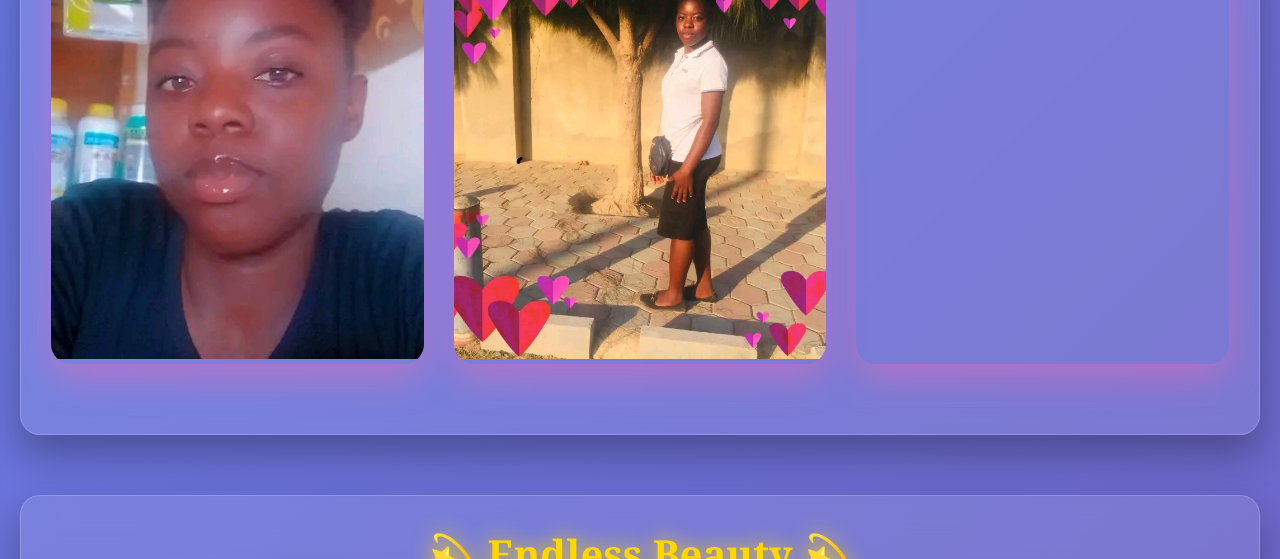
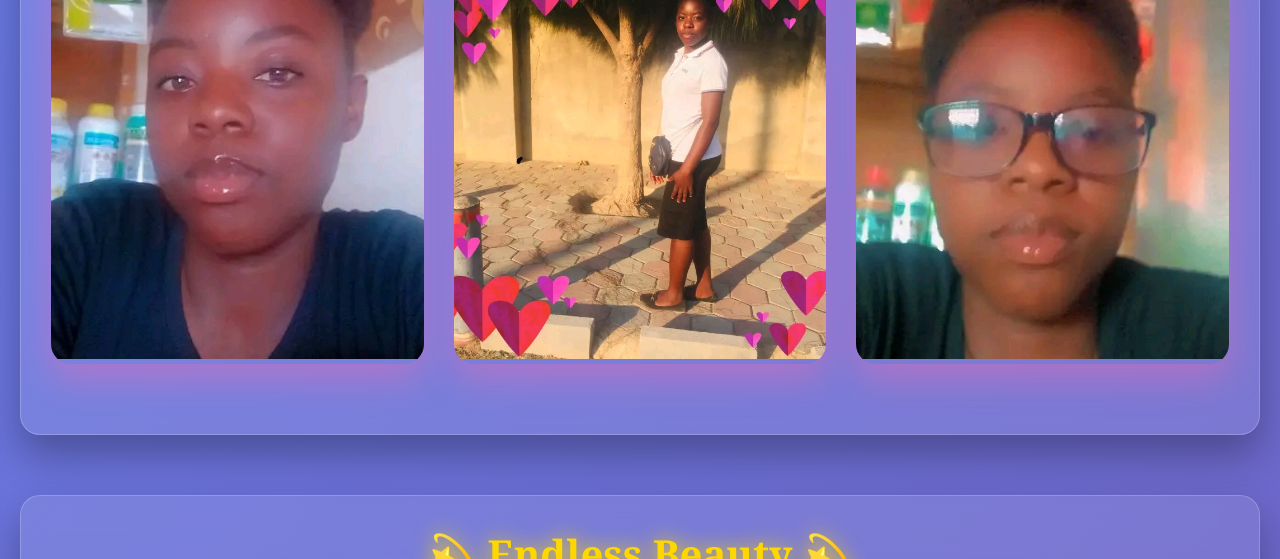
Before and after one commit to Adonis-dev25/Florence-, a plain HTML site: page index.html in a window 1280 px wide. Shown: the part 782-1341 px from the top of the page. Drawn offline with Linux system fonts and the light colour scheme.

Commit message:
Update index.html

```diff
--- a/index.html
+++ b/index.html
@@ -530,7 +530,7 @@
                     <div class="image-quote">"In your eyes, I see my future"</div>
                 </div>
                 <div class="image-card">
-                    <img src="/storage/emulated/0/Pictures/facebook/1742341059063.jpg" alt="Florentine">
+                    <img src="1751263674578.jpg" alt="Florentine">
                     <div class="image-quote">"You are my sunshine on cloudy days"</div>
                 </div>
             </div>
```
